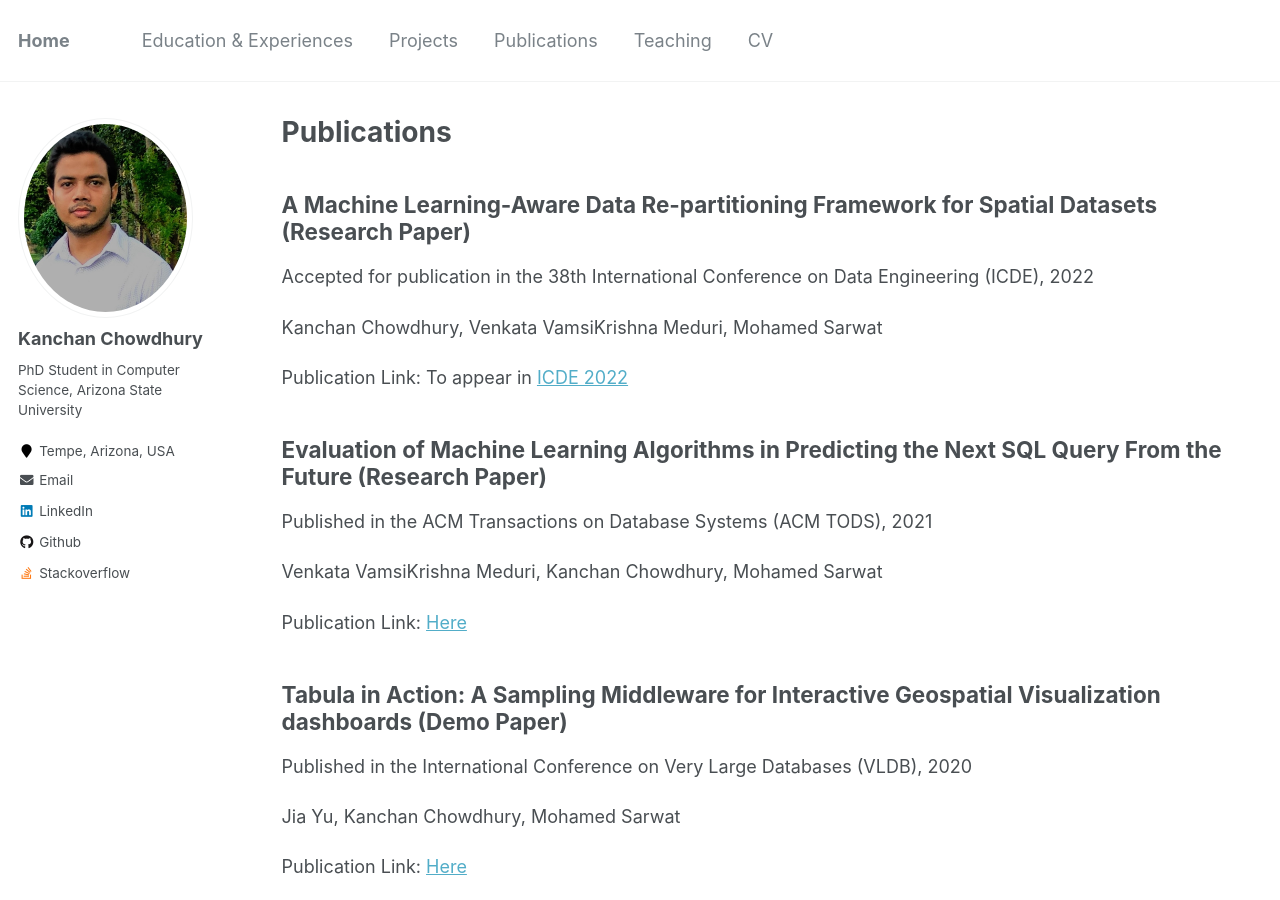
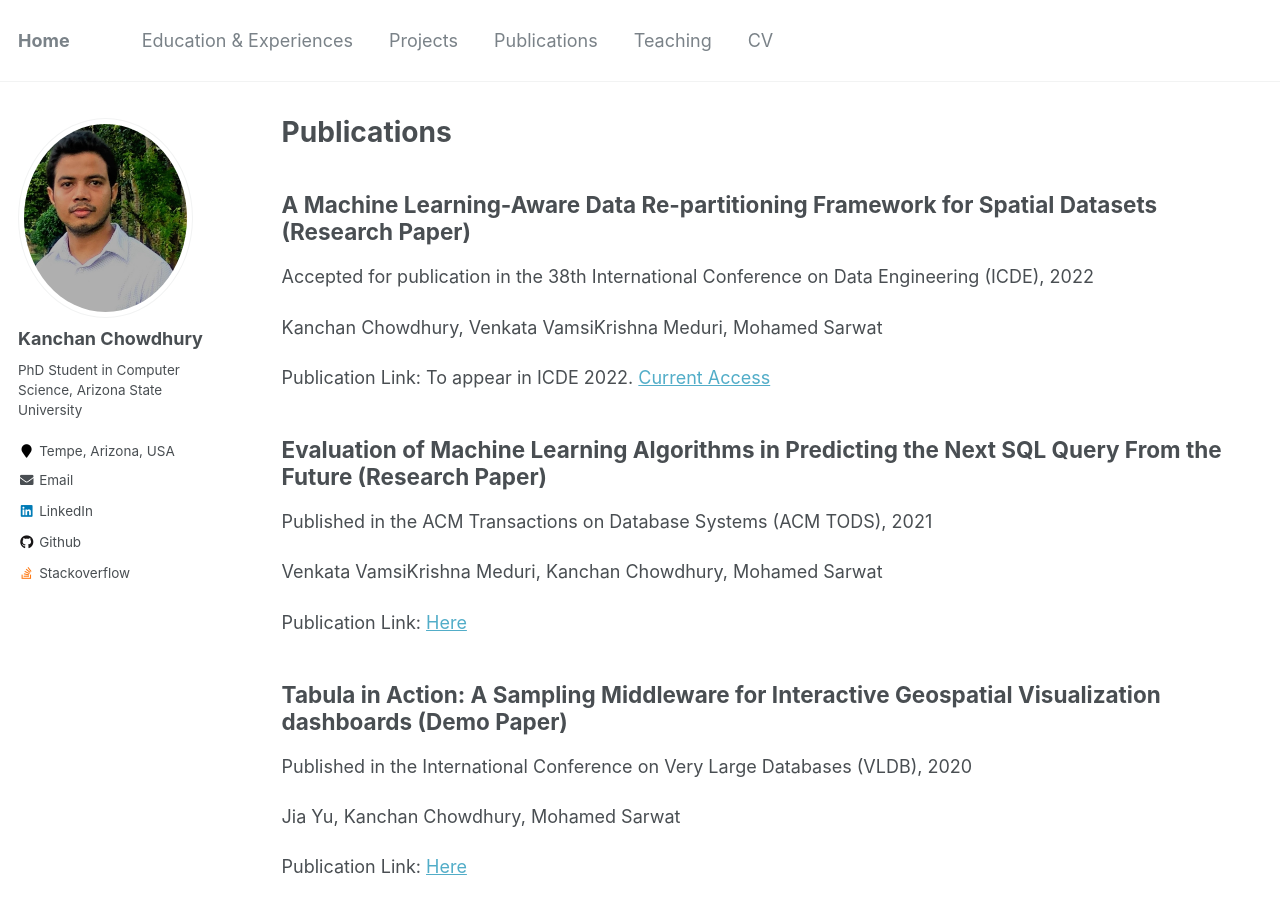
Before and after one commit to kanchanchy/kanchanchy.github.io, a Jekyll site: the page built from _pages/publications.md, in a window 1280 px wide and 900 px high. Built offline with Jekyll 4.4.1, drawn with Linux system fonts in a browser that asks for light colours.

Commit message:
ICDE-2022 paper added

```diff
--- a/_pages/publications.md
+++ b/_pages/publications.md
@@ -14,7 +14,7 @@
 
 Kanchan Chowdhury, Venkata VamsiKrishna Meduri, Mohamed Sarwat
 
-Publication Link: To appear in [ICDE 2022](https://icde2022.ieeecomputer.my/)
+Publication Link: To appear in ICDE 2022. [Current Access](https://kanchanchy.github.io/files/ICDE-2022.pdf)
 
 Evaluation of Machine Learning Algorithms in Predicting the Next SQL Query From the Future (Research Paper)
 ------
@@ -38,7 +38,7 @@
 
 Venkata VamsiKrishna Meduri, Kanchan Chowdhury, Mohamed Sarwat
 
-Publication Link: [Here](https://kanchanchy.github.io/files/EDBT-short-2019.pdf)
+Publication Link: [Here](https://www.semanticscholar.org/paper/Recurrent-Neural-Networks-for-Dynamic-User-Intent-Meduri-Chowdhury/3a396d318c16d15d89afbc48b468a75c3208b340)
 
 A fuzzy features based online handwritten Bangla word recognition framework
 ------
```
Also changed, not shown: 1 other file.
